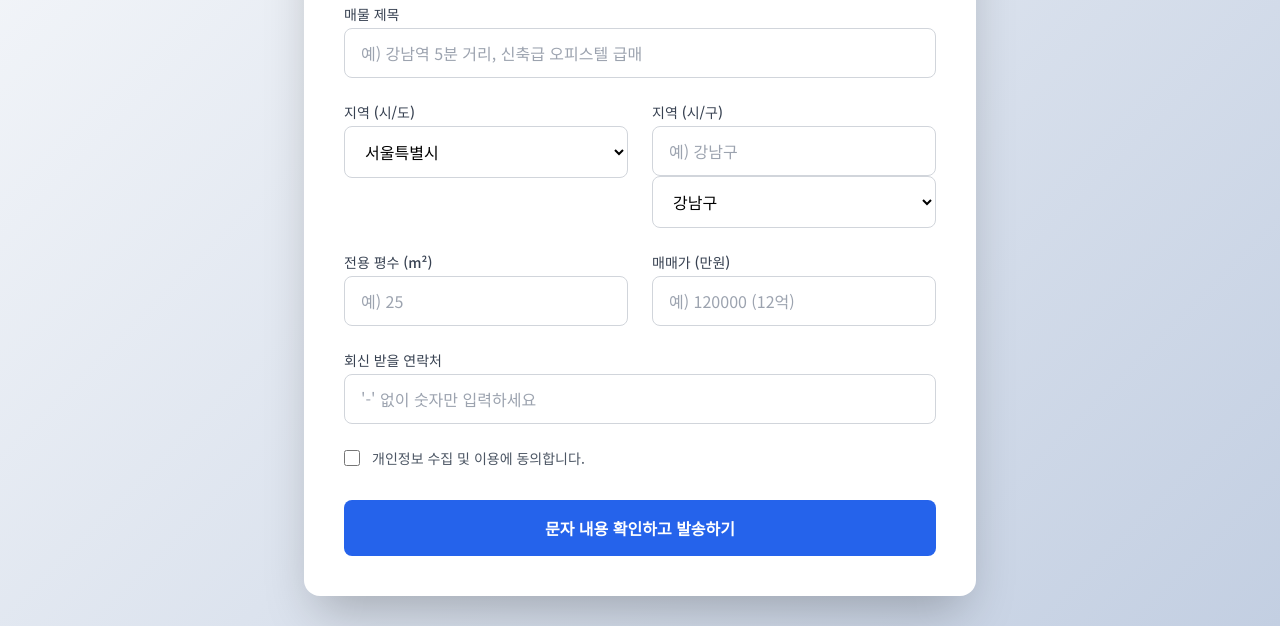
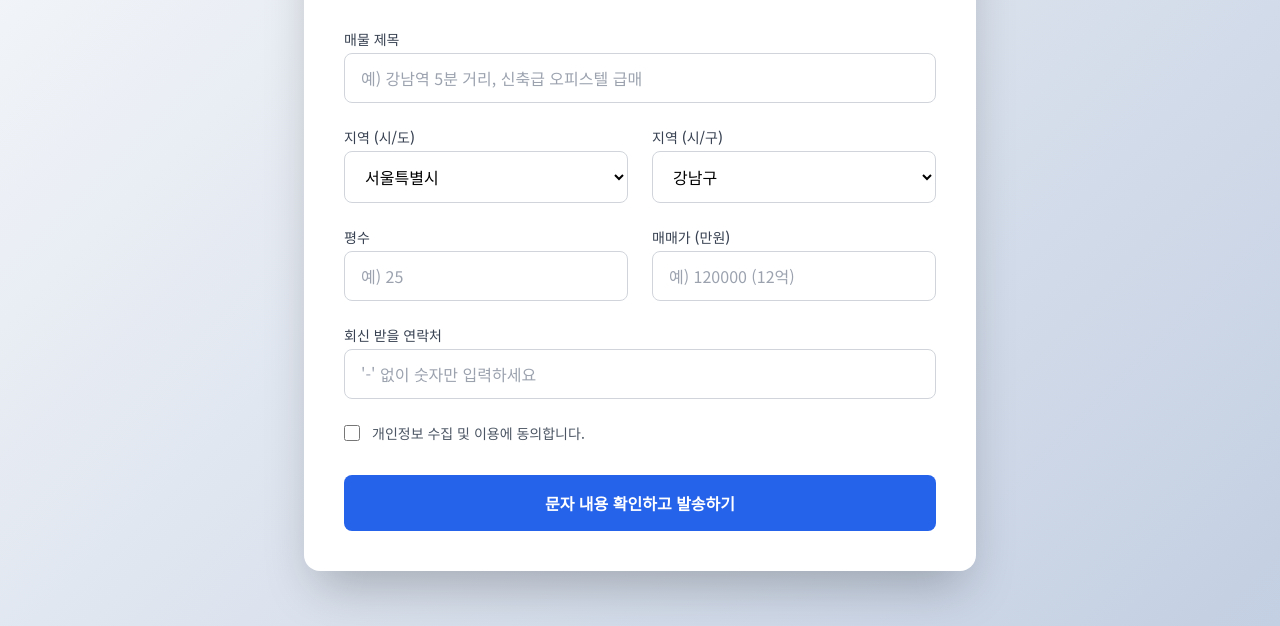
Before and after one commit to prohustler/homequick, a plain HTML site: page index.html in a window 1280 px wide. Shown: the part 174-800 px from the top of the page. Drawn offline with nearby package versions, Linux system fonts and the light colour scheme.

Commit message:
Add files via upload

```diff
--- a/index.html
+++ b/index.html
@@ -44,7 +44,7 @@
                 </div>
                 <div>
                     <label for="district" class="block text-sm font-medium text-gray-700 mb-1">지역 (시/구)</label>
-                    <input type="text" id="district" class="form-input w-full px-4 py-3 border border-gray-300 rounded-lg transition" placeholder="예) 강남구" required>
+                  <!--   <input type="text" id="district" class="form-input w-full px-4 py-3 border border-gray-300 rounded-lg transition" placeholder="예) 강남구" required> -->
                      <select id="city" class="form-input w-full px-4 py-3 border border-gray-300 rounded-lg transition bg-white" required>
                         <option>강남구</option>
                         <option>강동구</option>
@@ -74,7 +74,7 @@
                     </select>
                 </div>
                 <div>
-                    <label for="area" class="block text-sm font-medium text-gray-700 mb-1">전용 평수 (m²)</label>
+                    <label for="area" class="block text-sm font-medium text-gray-700 mb-1">평수</label>
                     <input type="number" id="area" class="form-input w-full px-4 py-3 border border-gray-300 rounded-lg transition" placeholder="예) 25" required>
                 </div>
                 <div>
```
